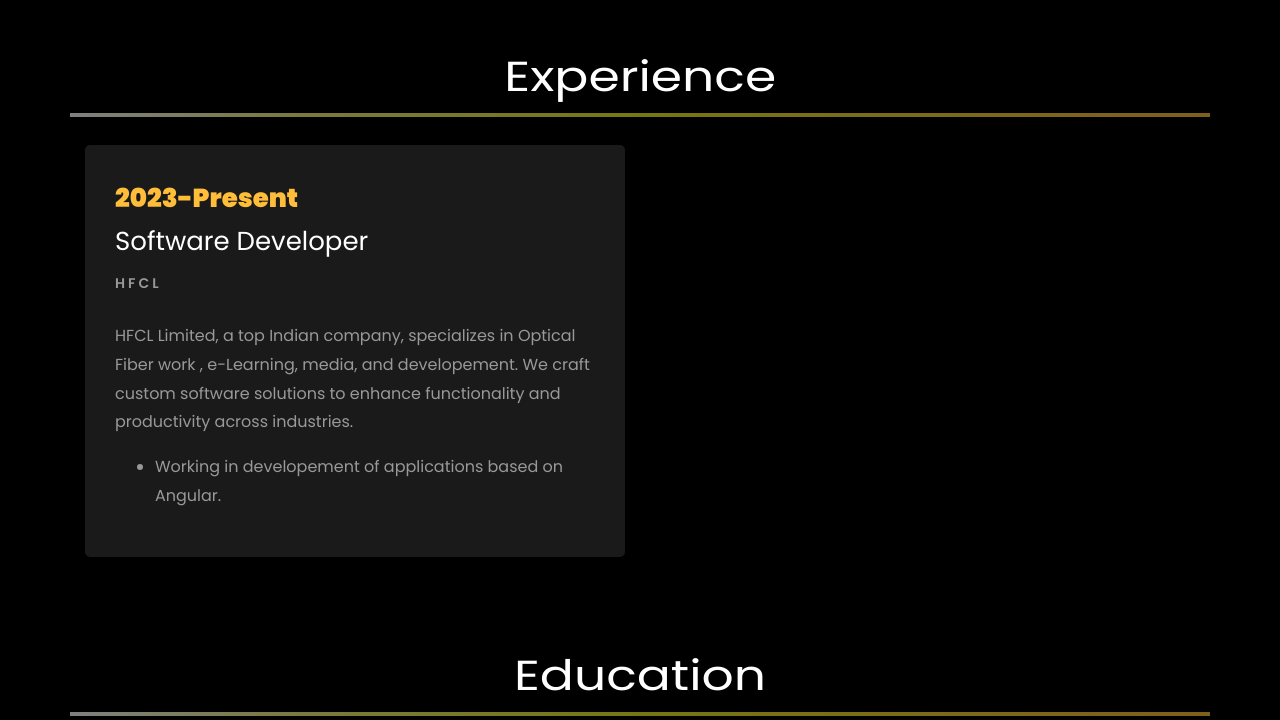
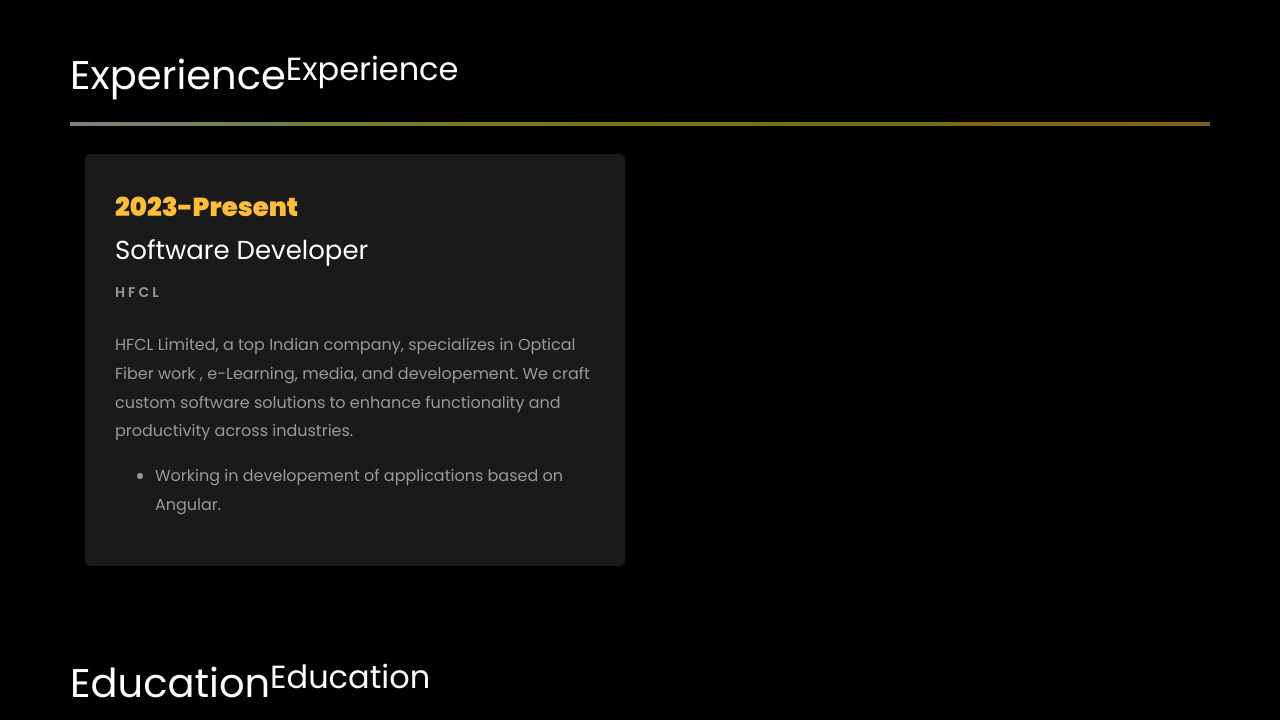
Before and after one commit to DPandey2001/Portfolio, a plain HTML site: page index.html in a window 1280 px wide. Shown: the part 1929-2649 px from the top of the page. Drawn offline with Linux system fonts and the light colour scheme; files whose address does not match are found by name.

Commit message:
education

```diff
--- a/index.html
+++ b/index.html
@@ -354,7 +354,9 @@
         </div>
 
         <div class="row">
-          <h1 class="big-4">Experience</h1>
+          <!-- <h1 class="big-4">Experience</h1> -->
+          <h1 class="big big-2">Experience</h1>
+          <h2 class="mb-4">Experience </h2>
           <div class="underline"></div>
         </div>
         <br>
@@ -378,7 +380,9 @@
         <br>
 
         <div class="row">
-          <h1 class="big-4">Education</h1>
+          <!-- <h1 class="big-4">Education</h1> -->
+          <h1 class="big big-2">Education</h1>
+          <h2 class="mb-4">Education </h2>
           <div class="underline"></div>
         </div>
         <br>
```
